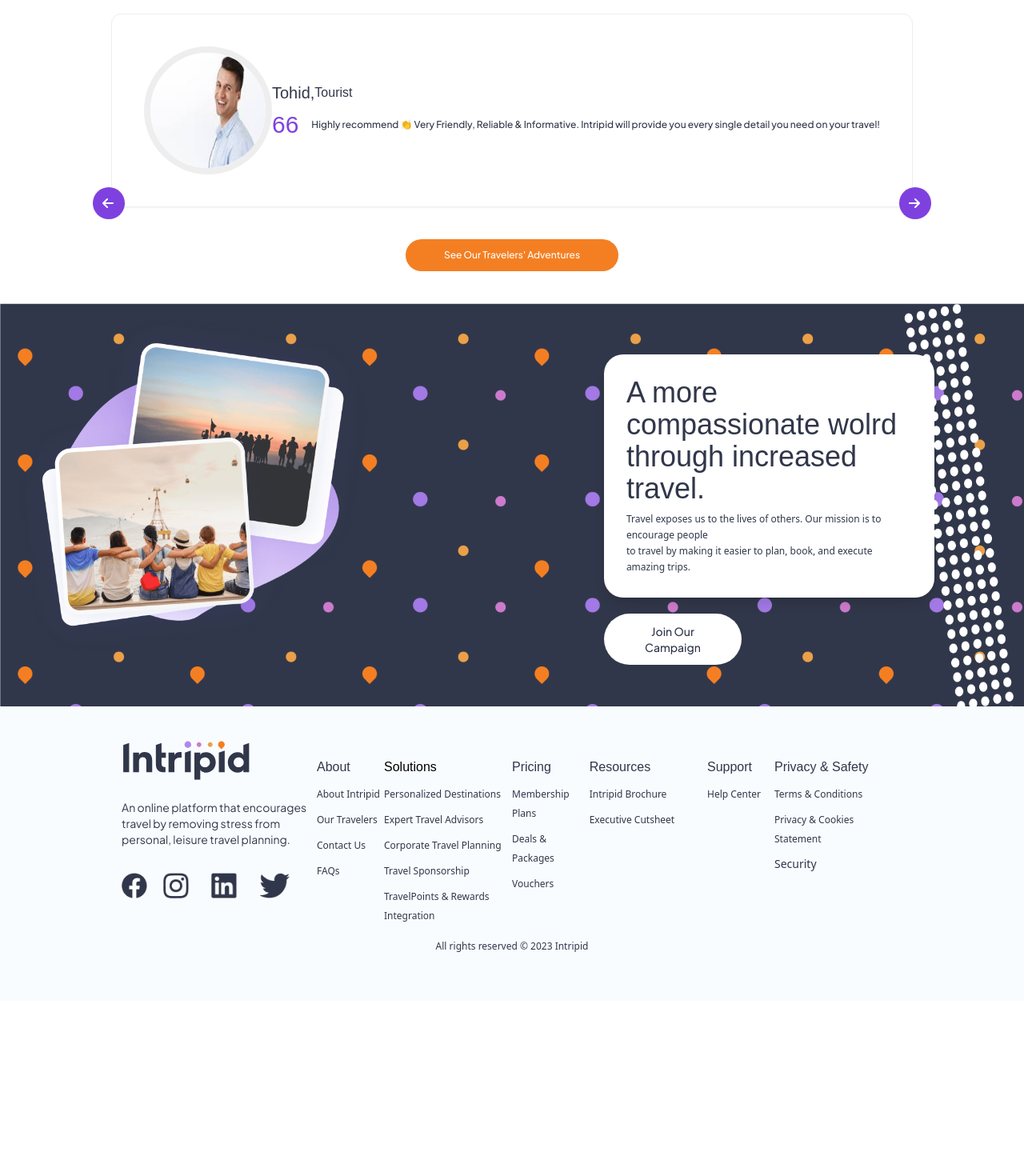
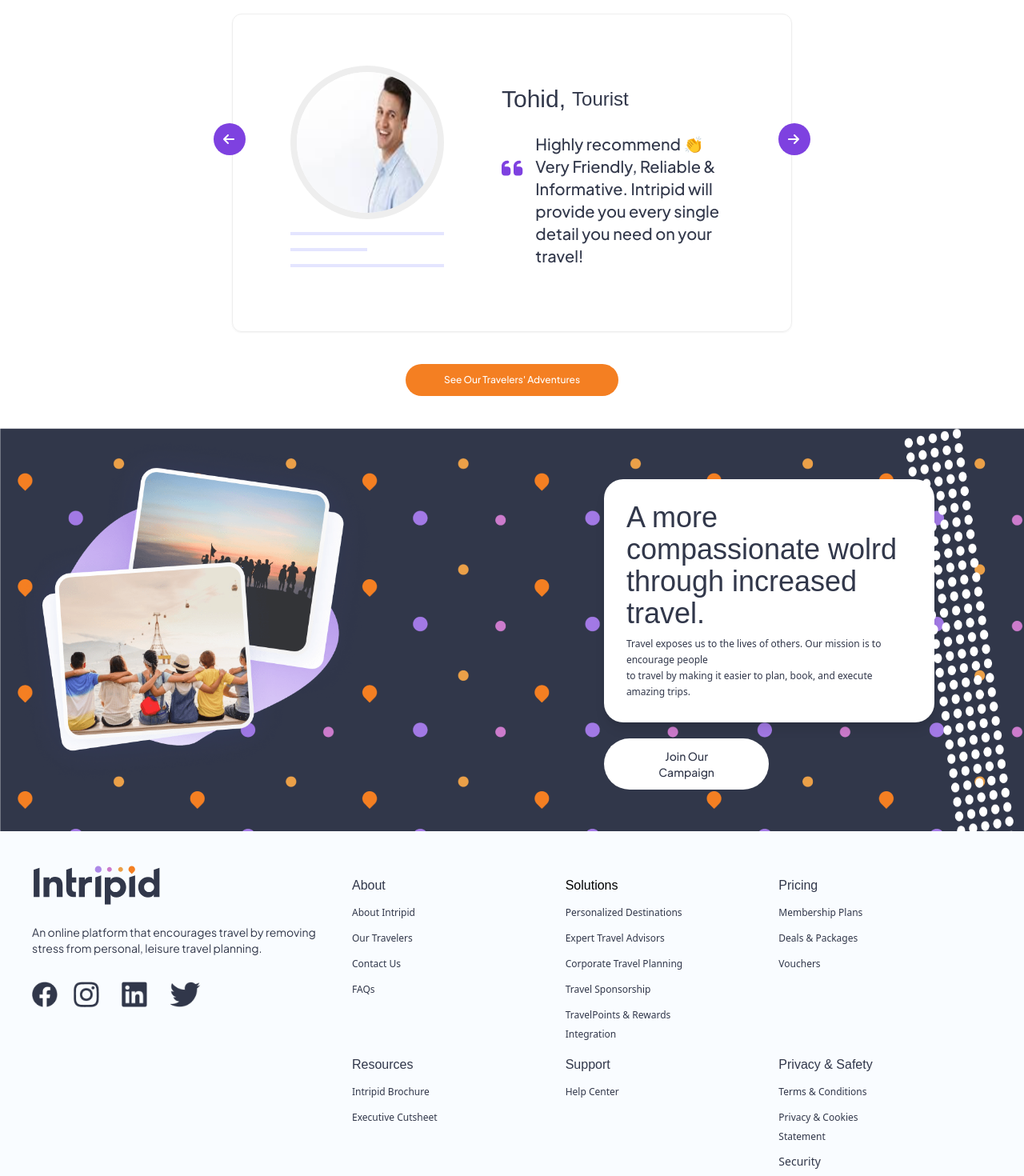
Before and after one commit to mamun4023/intripid, a React (Create React App) app: page / in a window 1280 px wide. Shown: the part 4060-5530 px from the top of the page at 80% size. Before the commit the page ends 5311 px from the top, so only its background shows below. Built offline with nearby package versions, Linux system fonts and the light colour scheme; a web font is replaced by a local one.

Commit message:
fixed slider

```diff
--- a/src/components/slider/slider.js
+++ b/src/components/slider/slider.js
@@ -1,6 +1,6 @@
 import React, {useState} from 'react';
 import { FontAwesomeIcon } from '@fortawesome/react-fontawesome';
-import { faArrowLeft, faArrowRight } from '@fortawesome/free-solid-svg-icons';
+import { faArrowLeft, faArrowRight, faQuoteLeft } from '@fortawesome/free-solid-svg-icons';
 
 export default function Slider(){
   const [current, setCurrent] = useState(0)
@@ -24,14 +24,14 @@
 
 
   return(
-    <div>
-      <div>
+    <div className=' flex justify-center lg:w-7/12 2xl:w-5/12'>
+      <div  >
         <div className='border border-borderColor shadow-sm p-10 rounded-xl w-full grid grid-cols-1'>
             {/* image and name and identity */}
             <div className='relative'>
               <div>
                 <div
-                  className='absolute -right-16 top-44 bg-info p-2 w-10 h-10 rounded-full'
+                  className='absolute -right-16 top-44 md:top-30 lg:top-24 align-middle bg-info p-2 w-10 h-10 rounded-full'
                   onClick={Next}
                 >
                   <FontAwesomeIcon
@@ -40,7 +40,7 @@
                   />
                 </div>
                 <div
-                  className='absolute top-44 -left-16 bg-info p-2 w-10 h-10 rounded-full'
+                  className='absolute top-44 md:top-30 lg:top-24 -left-16 bg-info p-2 w-10 h-10 rounded-full'
                   onClick={Prev}
                 >
                   <FontAwesomeIcon
@@ -57,22 +57,37 @@
                       {index === current && (
                         <div className='transition-all duration-1000 ease-linear'>
                           <div className='lg:flex justify-between items-center'>
-                            <div className='flex justify-center'>
-                                <img
-                                  src= {slide.profilePic}
-                                  className = "h-40 w-40 rounded-full border-8 border-borderColor"
-                                />
+                            <div className=' flex justify-center lg:grid lg:grid-col-1 lg:w-9/12'>
+                                <div className='flex justify-center'>
+                                  <img
+                                    src= {slide.profilePic}
+                                    className = "h-40 w-40 md:h-48 md:w-48 rounded-full border-8 border-borderColor"
+                                  />
+                                </div>
+                                <div className='hidden px-4 lg:block'>
+                                  <div className='h-1 w-48 m-4 bg-secondary'> </div>
+                                  <div className='h-1 w-24 m-4 bg-secondary'> </div>
+                                  <div className='h-1 w-48 m-4 bg-secondary'> </div>
+                                </div>
                             </div>
-                            <div className='mt-2'>
+                            <div className='mt-2 md:p-10'>
                                 <div className='flex justify-center lg:justify-start'>
-                                  <div className=" md:flex items-center ">
-                                    <h1 className='text-center text-xl font-readex_bold text-fontColor'> {slide.name}, </h1>
-                                    <p className='text-center font-readex_medium text-fontColor' > {slide.title} </p>
+                                  <div className=" md:flex items-center">
+                                    <h1 className='text-center text-xl md:text-3xl font-readex_bold text-fontColor'>{slide.name}, </h1>
+                                    <p className='text-center pl-2 font-readex_medium md:text-2xl text-fontColor' >{slide.title} </p>
                                   </div>
                                 </div>
-                                <div className='md:flex md:items-center'>
-                                  <h2 className='text-center py-2 font-readex_bold text-3xl text-info md:pr-4'>66</h2>
-                                  <p className='text-left font-sans_medium text-fontColor text-xs leading-5 '>{slide.comment}</p>
+                                <div className='md:flex md:items-center md:mt-6'>
+                                  <div className='flex justify-center lg:pb-20'>
+                                      <FontAwesomeIcon
+                                        icon={faQuoteLeft}
+                                        className='text-center py-2 font-readex_bold text-3xl text-info md:pr-4'
+                                      />
+
+                                    </div>
+
+
+                                  <p className='text-left font-sans_medium text-fontColor text-xs md:text-xl leading-5 '>{slide.comment}</p>
                                 </div>
                             </div>
                           </div>
--- a/src/sections/home/Footer/footerBottom.js
+++ b/src/sections/home/Footer/footerBottom.js
@@ -11,21 +11,21 @@
 
     return(
         <div className="p-10 bg-footerBg">
-            <div className= "flex justify-center  md:ml-28 md:mr-28">
+            {/* <div className= "flex justify-center  md:ml-28 md:mr-28">
                 <div className= "grid grid-cols-1 sm:grid-cols-2 md:grid-cols-2 lg:grid-cols-12  ">
                     <div className= "col-span-3">
-                        <div className= "text-center lg:text-left">
-                            <div className= "flex  justify-center lg:justify-start">
+                        <div className= "text-center md:text-start lg:text-left">
+                            <div className= "flex justify-center md:justify-start lg:justify-start">
                                 <img
                                     src = {Logo}
                                     className = "w-40"
                                 />
                             </div>
-                            <div className="my-6 w-full lg:w-60">
+                            <div className="my-6 w-full md:w-8/12 lg:w-60">
                                 <p className="text-sm text-fontColor font-sans_regular leading-5">An online platform that encourages travel by removing stress from personal, leisure travel planning. </p>
                             </div>
-                        {/* social Icon */}
-                            <div className="flex justify-center lg:justify-start lg:flex-none mt-2">
+
+                            <div className="flex justify-center md:justify-start lg:justify-start lg:flex-none mt-2">
                                 <img
                                     src= {FacebookIcon}
                                     className = "h-8 mt-2 pr-3"
@@ -48,7 +48,7 @@
                     <div className="col-span-9">
                         <div className=" grid grid-cols-1 md:grid-cols-1 lg:grid-cols-3 ">
                             <div className="flex justify-between mt-6">
-                                <div className="">
+                                <div>
                                     <h2 className="font-readex_bold text-fontColor" > About </h2>
                                     <div>
                                         <div className="mt-2">
@@ -65,6 +65,8 @@
                                         </div>
                                     </div>
                                 </div>
+
+
                                 <div className="w-32 md:w-40">
                                     <h2 className="font-readex_bold"> Solutions </h2>
                                     <div>
@@ -86,6 +88,10 @@
                                     </div>
                                 </div>
                             </div>
+
+
+
+
                             <div className="flex justify-between mt-6">
                                 <div >
                                     <h2 className=" font-readex_bold text-fontColor"> Pricing </h2>
@@ -101,6 +107,9 @@
                                         </div>
                                     </div>
                                 </div>
+
+
+
                                 <div className="w-32 md:w-40">
                                     <h2 className=" font-readex_bold text-fontColor"> Resources </h2>
                                     <div>
@@ -113,6 +122,10 @@
                                     </div>
                                 </div>
                             </div>
+
+
+
+
                             <div className="flex justify-between mt-6">
                                 <div>
                                     <h2 className=" font-readex_bold text-fontColor"> Support </h2>
@@ -120,6 +133,8 @@
                                         <a className="text-xs text-fontColor hover:underline" href="#"> Help Center </a>
                                     </div>
                                 </div>
+
+
                                 <div className="w-32 md:w-40">
                                     <h2 className=" font-readex_bold text-fontColor">Privacy & Safety</h2>
                                     <div>
@@ -139,10 +154,150 @@
 
                     </div>
                 </div>
+            </div>   */}
+            {/* <div className="flex justify-center m-5">
+                <p className="text-fontColor text-xs">All rights reserved © 2023 Intripid</p>
+            </div> */}
+
+            {/*  */}
+            <div className="grid grid-cols-1 md:grid-cols-6">
+                <div className="md:col-span-2">
+
+                    {/* logo and social logo */}
+                    <div className= "text-center md:text-start lg:text-left">
+                        <div className= "flex justify-center md:justify-start lg:justify-start">
+                            <img
+                                src = {Logo}
+                                className = "w-40"
+                            />
+                        </div>
+                        <div className="my-6 w-full pr-2 ">
+                            <p className="text-sm text-fontColor font-sans_regular leading-5">An online platform that encourages travel by removing stress from personal, leisure travel planning. </p>
+                        </div>
+                        <div className="flex justify-center md:justify-start lg:justify-start lg:flex-none mt-2">
+                            <img
+                                src= {FacebookIcon}
+                                className = "h-8 mt-2 pr-3"
+                            />
+                            <img
+                                src= {InstragramIcon}
+                                className = "h-8 m-2 pr-3"
+                            />
+                            <img
+                                src= {LinkedinIcon}
+                                className = "h-8 m-2 pr-3"
+                            />
+                            <img
+                                src= {TwitterIcon}
+                                className = "h-8 m-2"
+                            />
+                        </div>
+                    </div>
+
+                </div>
+                <div className="md:col-span-4 mt-4">
+                    <div className="grid grid-cols-2 lg:grid-cols-3 2xl:grid-cols-6">
+                    {/* col 1 */}
+                    <div>
+                        <h2 className="font-readex_bold text-fontColor" > About </h2>
+                        <div>
+                            <div className="mt-2">
+                                <a className="text-xs text-fontColor hover:underline" href="#"> About Intripid </a>
+                            </div>
+                            <div className="mt-2">
+                                <a className="text-xs text-fontColor hover:underline" href="#"> Our Travelers</a>
+                            </div>
+                            <div className="mt-2">
+                                <a className="text-xs text-fontColor hover:underline" href="#"> Contact Us</a>
+                            </div>
+                            <div className="mt-2">
+                                <a className="text-xs text-fontColor hover:underline" href="#"> FAQs</a>
+                            </div>
+                        </div>
+                    </div>
+                    {/* col2 */}
+                    <div className="w-32 md:w-40">
+                        <h2 className="font-readex_bold"> Solutions </h2>
+                        <div>
+                            <div className="mt-2">
+                                <a className="text-xs text-fontColor hover:underline" href="#"> Personalized Destinations </a>
+                            </div>
+                            <div className="mt-2">
+                                <a className="text-xs text-fontColor hover:underline" href="#"> Expert Travel Advisors </a>
+                            </div>
+                            <div className="mt-2">
+                                <a className="text-xs text-fontColor hover:underline" href="#"> Corporate Travel Planning </a>
+                            </div>
+                            <div className="mt-2">
+                                <a className="text-xs text-fontColor hover:underline" href="#"> Travel Sponsorship </a>
+                            </div>
+                            <div className="mt-2">
+                                <a className="text-xs text-fontColor hover:underline" href="#"> TravelPoints & Rewards <br/> Integration </a>
+                            </div>
+                        </div>
+                    </div>
+                    {/* col 3 */}
+                    <div className="mt-4 lg:mt-0">
+                        <h2 className=" font-readex_bold text-fontColor"> Pricing </h2>
+                        <div>
+                            <div className="mt-2">
+                                <a className="text-xs text-fontColor hover:underline" href="#"> Membership Plans </a>
+                            </div>
+                             <div className="mt-2">
+                                <a className="text-xs text-fontColor hover:underline" href="#"> Deals & Packages </a>
+                            </div>
+                            <div className="mt-2">
+                                <a className="text-xs text-fontColor hover:underline" href="#"> Vouchers </a>
+                            </div>
+                        </div>
+                    </div>
+                    {/* col 4 */}
+                    <div className="w-32 md:w-40 mt-4 2xl:mt-0 ">
+                        <h2 className=" font-readex_bold text-fontColor"> Resources </h2>
+                        <div>
+                            <div className="mt-2">
+                                <a className="text-xs text-fontColor hover:underline" href="#"> Intripid Brochure </a>
+                            </div>
+                            <div className="mt-2">
+                                <a className="text-xs text-fontColor hover:underline" href="#"> Executive Cutsheet </a>
+                            </div>
+                        </div>
+                    </div>
+
+                    {/* col 5 */}
+                    <div className="mt-4 2xl:mt-0">
+                        <h2 className=" font-readex_bold text-fontColor"> Support </h2>
+                        <div className="mt-2">
+                            <a className="text-xs text-fontColor hover:underline" href="#"> Help Center </a>
+                        </div>
+                    </div>
+                    {/* col 6 */}
+                    <div className="w-32 md:w-40 mt-4 2xl:mt-0 ">
+                        <h2 className=" font-readex_bold text-fontColor">Privacy & Safety</h2>
+                        <div>
+                            <div className="mt-2">
+                                <a className="text-xs text-fontColor hover:underline" href="#"> Terms & Conditions </a>
+                            </div>
+                            <div className="mt-2">
+                                <a className="text-xs text-fontColor hover:underline" href="#"> Privacy & Cookies Statement </a>
+                            </div>
+                            <div className="mt-2">
+                                <a className="text-sm text-fontColor hover:underline" href="#"> Security </a>
+                            </div>
+                        </div>
+                    </div>
+
+                </div>
+                </div>
             </div>
-            <div className="flex justify-center m-5">
-                <p className="text-fontColor text-xs">All rights reserved © 2023 Intripid</p>
-            </div>
+            {/* <div className="grid grid-cols-2 lg:grid-cols-3 2xl:grid-cols-6">
+                <div>1</div>
+                <div>2</div>
+                <div>3</div>
+                <div>4</div>
+                <div>5</div>
+                <div>6</div>
+            </div> */}
         </div>
     )
 }
--- a/src/sections/home/Footer/footerTop.js
+++ b/src/sections/home/Footer/footerTop.js
@@ -38,7 +38,7 @@
                     </div>
                     <div className="flex justify-center my-5  md:justify-start ">
                         <button
-                            className="bg-white text-sm text-fontColor font-sans_medium rounded-full px-12 p-3 w-full md:w-5/12 "
+                            className="bg-white text-sm text-fontColor font-sans_medium rounded-full px-12 p-3 w-full md:w-5/12 lg:w-6/12 "
                         > Join Our Campaign </button>
                     </div>
                 </div>
--- a/tailwind.config.js
+++ b/tailwind.config.js
@@ -8,6 +8,7 @@
     colors: {
       'primary' : '#F47F22',
       'primaryDark' : '#E46B0B',
+      'secondary' : '#E4E5FF',
       'bgLight' : '#F8F9FB',
       'white' : '#FFFFFF',
       'fontColor' : '#31374A',
```
